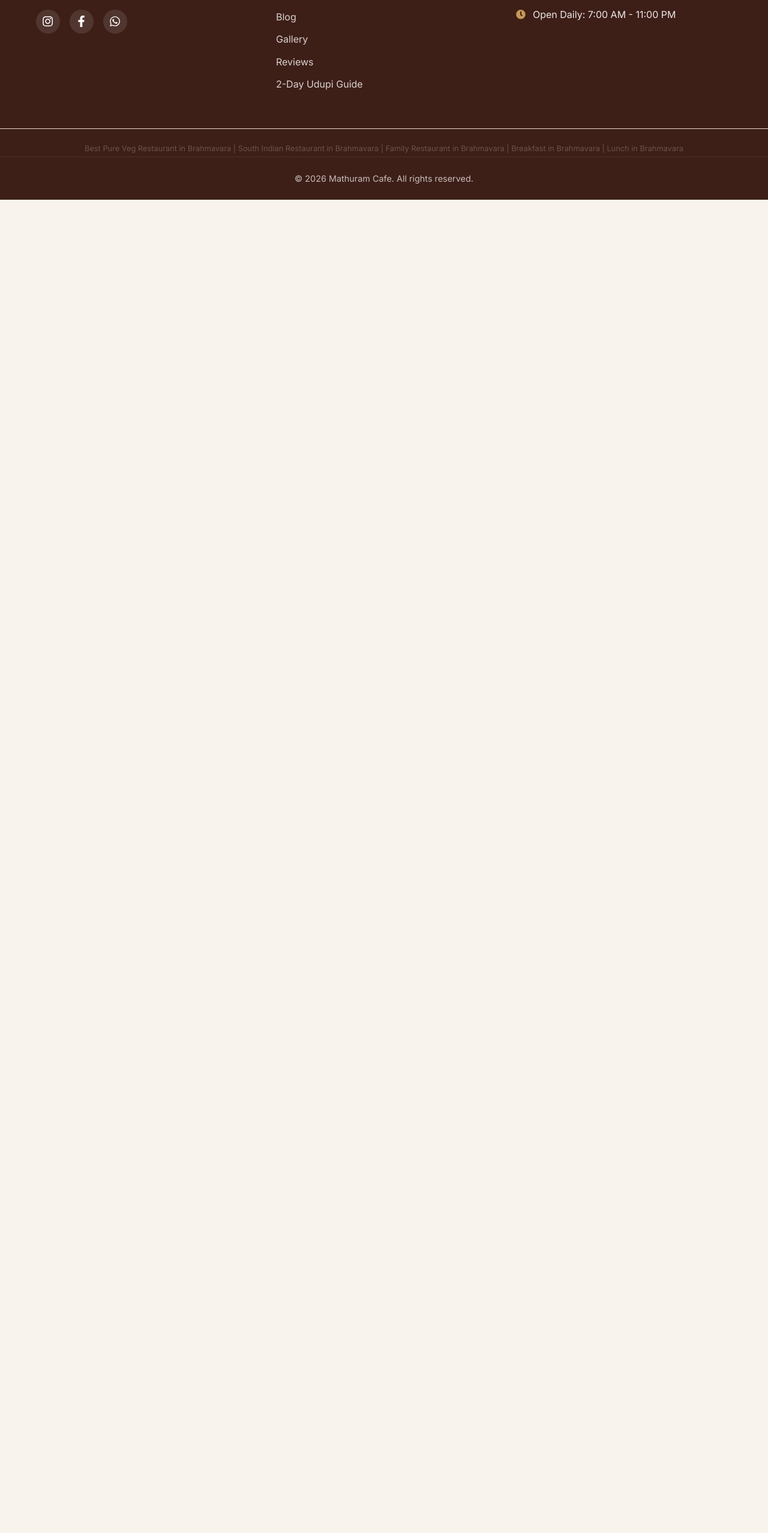
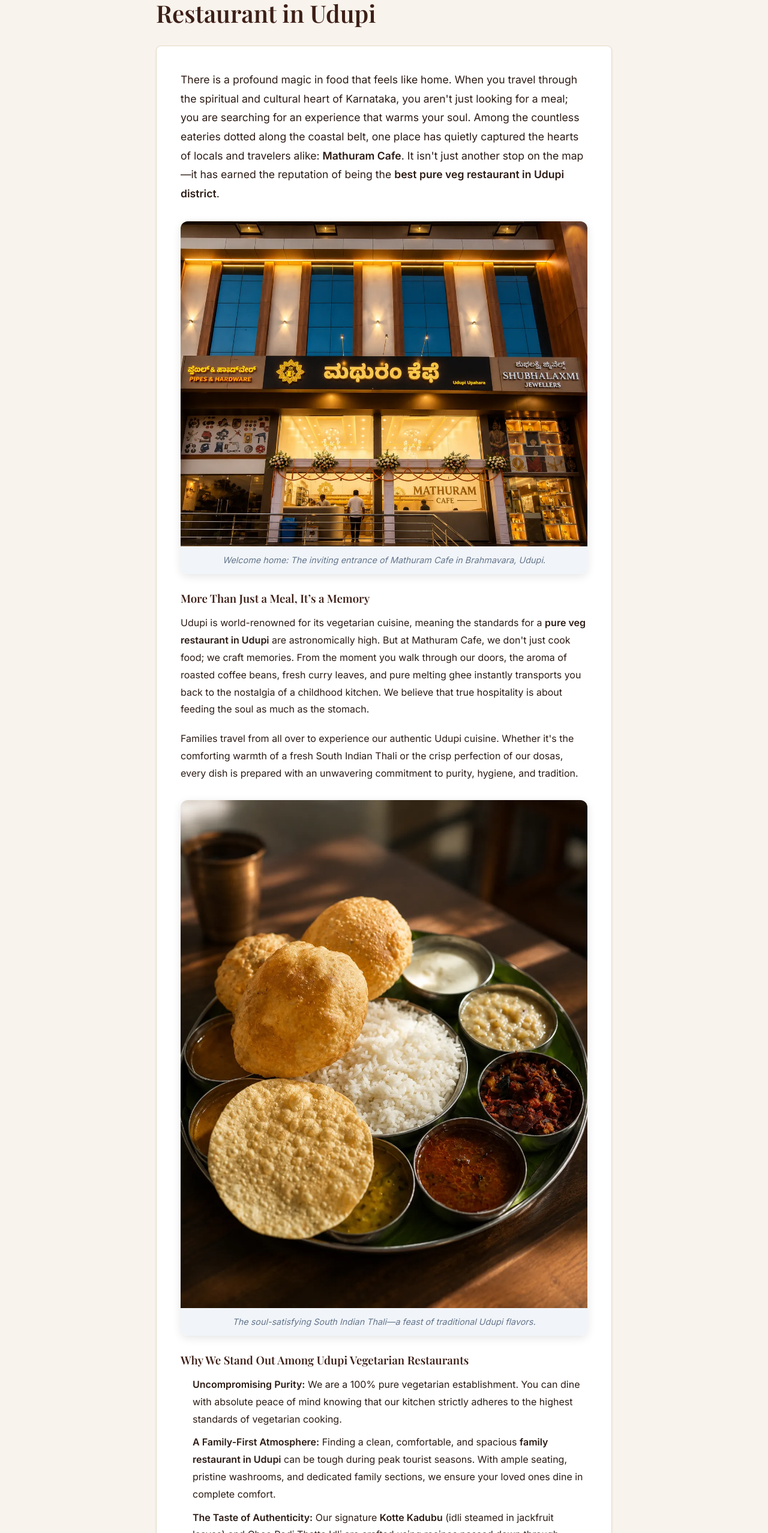
Before and after one commit to chiragudayashetty-tech/MathuramCafe-Website, a React (Vite) app: page /blog/best-pure-veg-restaurant-in-udupi in a window 1280 px wide. Shown: the part 230-2786 px from the top of the page at 60% size. Before the commit the page ends 800 px from the top, so only its background shows below. Built offline with nearby package versions, Linux system fonts and the light colour scheme; a web font is replaced by a local one.

Commit message:
Add highly SEO optimized blog post for Best Pure Veg Restaurant in Udupi District

```diff
--- a/src/App.jsx
+++ b/src/App.jsx
@@ -14,6 +14,7 @@
 import Post2 from './pages/posts/Post2';
 import Post3 from './pages/posts/Post3';
 import Post4 from './pages/posts/Post4';
+import Post5 from './pages/posts/Post5';
 import PureVeg from './pages/seo/PureVeg';
 import SouthIndian from './pages/seo/SouthIndian';
 import FamilyRestaurant from './pages/seo/FamilyRestaurant';
@@ -55,6 +56,7 @@
               <Route path="/blog/south-indian-breakfast-udupi" element={<Post2 />} />
               <Route path="/blog/best-family-restaurant-manipal-udupi" element={<Post3 />} />
               <Route path="/blog/best-veg-restaurant-near-nh-66" element={<Post4 />} />
+              <Route path="/blog/best-pure-veg-restaurant-in-udupi" element={<Post5 />} />
               <Route path="/best-pure-veg-restaurant-in-brahmavara" element={<PureVeg />} />
               <Route path="/south-indian-restaurant-in-brahmavara" element={<SouthIndian />} />
               <Route path="/family-restaurant-in-brahmavara" element={<FamilyRestaurant />} />
--- a/src/pages/Blog.jsx
+++ b/src/pages/Blog.jsx
@@ -23,6 +23,11 @@
       id: 'best-veg-restaurant-near-nh-66',
       title: 'Best Veg Restaurant Near NH 66: A Must-Stop Highway Oasis',
       excerpt: 'Driving along the scenic NH 66? Discover why Mathuram Cafe is the perfect, hygienic pitstop for authentic pure veg food.'
+    },
+    {
+      id: 'best-pure-veg-restaurant-in-udupi',
+      title: 'Why Mathuram Cafe is the Best Pure Veg Restaurant in Udupi',
+      excerpt: 'Discover the heart, soul, and authentic flavors that make us the ultimate destination for vegetarian food in the Udupi region.'
     }
   ];
 
--- /dev/null
+++ b/src/pages/posts/Post5.jsx
@@ -0,0 +1,64 @@
+import React from 'react';
+import { Link } from 'react-router-dom';
+
+const Post5 = () => (
+  <div className="container" style={{ paddingTop: '180px', paddingBottom: '80px', maxWidth: '800px', minHeight: '80vh' }}>
+    <h1 className="gold-text" style={{ marginBottom: '30px', fontSize: '2.5rem' }}>Why Mathuram Cafe is the Best Pure Veg Restaurant in Udupi</h1>
+
+    <div className="glass-panel" style={{ padding: '40px', lineHeight: '1.8' }}>
+      <p style={{ fontSize: '1.1rem', marginBottom: '20px' }}>
+        There is a profound magic in food that feels like home. When you travel through the spiritual and cultural heart of Karnataka, you aren't just looking for a meal; you are searching for an experience that warms your soul. Among the countless eateries dotted along the coastal belt, one place has quietly captured the hearts of locals and travelers alike: <strong>Mathuram Cafe</strong>. It isn't just another stop on the map—it has earned the reputation of being the <strong>best pure veg restaurant in Udupi district</strong>.
+      </p>
+
+      <div className="image-wrapper" style={{ margin: '30px 0', borderRadius: '12px', overflow: 'hidden' }}>
+        <img src="/assets/Photos/Resturant/Entrace.webp" alt="Exterior entrance of Mathuram Cafe, the best pure veg restaurant in Udupi" style={{ width: '100%', height: 'auto', display: 'block' }} />
+        <div style={{ textAlign: 'center', padding: '10px', background: '#f1f5f9', fontSize: '0.9rem', color: '#64748b', fontStyle: 'italic' }}>
+          Welcome home: The inviting entrance of Mathuram Cafe in Brahmavara, Udupi.
+        </div>
+      </div>
+
+      <h3 className="gold-text" style={{ marginTop: '30px', marginBottom: '15px' }}>More Than Just a Meal, It’s a Memory</h3>
+      <p style={{ marginBottom: '20px' }}>
+        Udupi is world-renowned for its vegetarian cuisine, meaning the standards for a <strong>pure veg restaurant in Udupi</strong> are astronomically high. But at Mathuram Cafe, we don't just cook food; we craft memories. From the moment you walk through our doors, the aroma of roasted coffee beans, fresh curry leaves, and pure melting ghee instantly transports you back to the nostalgia of a childhood kitchen. We believe that true hospitality is about feeding the soul as much as the stomach.
+      </p>
+
+      <p style={{ marginBottom: '20px' }}>
+        Families travel from all over to experience our authentic Udupi cuisine. Whether it's the comforting warmth of a fresh South Indian Thali or the crisp perfection of our dosas, every dish is prepared with an unwavering commitment to purity, hygiene, and tradition.
+      </p>
+
+      <div className="image-wrapper" style={{ margin: '30px 0', borderRadius: '12px', overflow: 'hidden' }}>
+        <img src="/assets/Photos/Food/south-indian-meals-brahmavara.webp" alt="Authentic South Indian Thali Meals at Mathuram Cafe" style={{ width: '100%', height: 'auto', display: 'block' }} />
+        <div style={{ textAlign: 'center', padding: '10px', background: '#f1f5f9', fontSize: '0.9rem', color: '#64748b', fontStyle: 'italic' }}>
+          The soul-satisfying South Indian Thali—a feast of traditional Udupi flavors.
+        </div>
+      </div>
+
+      <h3 className="gold-text" style={{ marginTop: '30px', marginBottom: '15px' }}>Why We Stand Out Among Udupi Vegetarian Restaurants</h3>
+      <ul style={{ paddingLeft: '20px', marginBottom: '20px' }}>
+        <li style={{ marginBottom: '10px' }}><strong>Uncompromising Purity:</strong> We are a 100% pure vegetarian establishment. You can dine with absolute peace of mind knowing that our kitchen strictly adheres to the highest standards of vegetarian cooking.</li>
+        <li style={{ marginBottom: '10px' }}><strong>A Family-First Atmosphere:</strong> Finding a clean, comfortable, and spacious <strong>family restaurant in Udupi</strong> can be tough during peak tourist seasons. With ample seating, pristine washrooms, and dedicated family sections, we ensure your loved ones dine in complete comfort.</li>
+        <li style={{ marginBottom: '10px' }}><strong>The Taste of Authenticity:</strong> Our signature <strong>Kotte Kadubu</strong> (idli steamed in jackfruit leaves) and Ghee Podi Thatte Idli are crafted using recipes passed down through generations. It is this dedication to authenticity that makes us a must-visit destination.</li>
+      </ul>
+
+      <div className="image-wrapper" style={{ margin: '30px 0', borderRadius: '12px', overflow: 'hidden' }}>
+        <img src="/assets/Photos/Food/Kotte Idli.webp" alt="Traditional Kotte Idli steamed in jackfruit leaves" style={{ width: '100%', height: 'auto', display: 'block' }} />
+        <div style={{ textAlign: 'center', padding: '10px', background: '#f1f5f9', fontSize: '0.9rem', color: '#64748b', fontStyle: 'italic' }}>
+          Traditional Kotte Kadubu (Idli in jackfruit leaves) served piping hot.
+        </div>
+      </div>
+
+      <h3 className="gold-text" style={{ marginTop: '30px', marginBottom: '15px' }}>Experience It For Yourself</h3>
+      <p style={{ marginBottom: '20px' }}>
+        We pour our hearts into every meal served. We invite you to step away from the fast-paced world, sit down with your family, and experience what many are calling the <strong>best pure veg restaurant in the whole Udupi region</strong>. Come as a guest, leave as family.
+      </p>
+
+      <div style={{ marginTop: '40px', padding: '20px', backgroundColor: 'rgba(212, 175, 55, 0.1)', borderRadius: '12px' }}>
+        <p style={{ margin: 0, fontWeight: 'bold' }}>
+          Ready to experience the magic? <Link to="/menu" style={{ color: 'var(--color-accent)', textDecoration: 'underline' }}>Explore our menu</Link> or get directions on our <Link to="/contact" style={{ color: 'var(--color-accent)', textDecoration: 'underline' }}>Contact page</Link>. We can't wait to serve you!
+        </p>
+      </div>
+    </div>
+  </div>
+);
+
+export default Post5;
```
